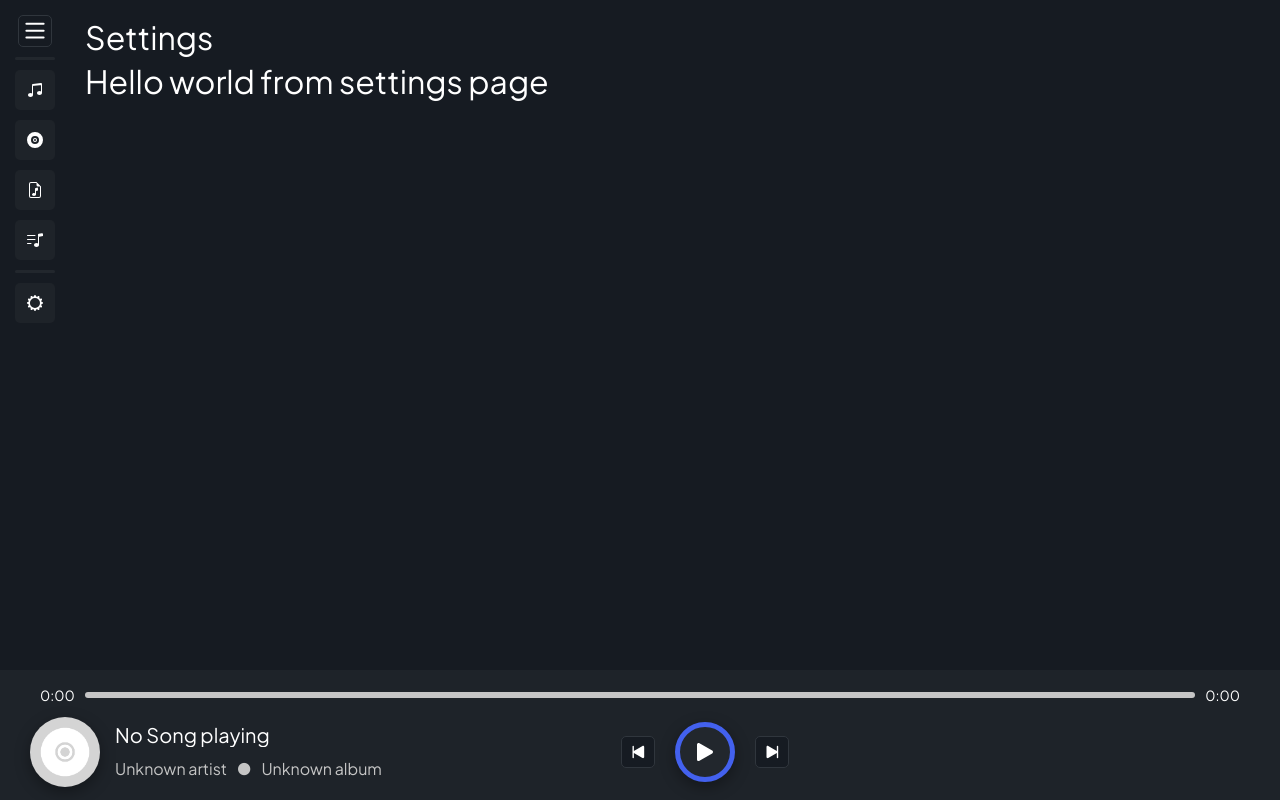
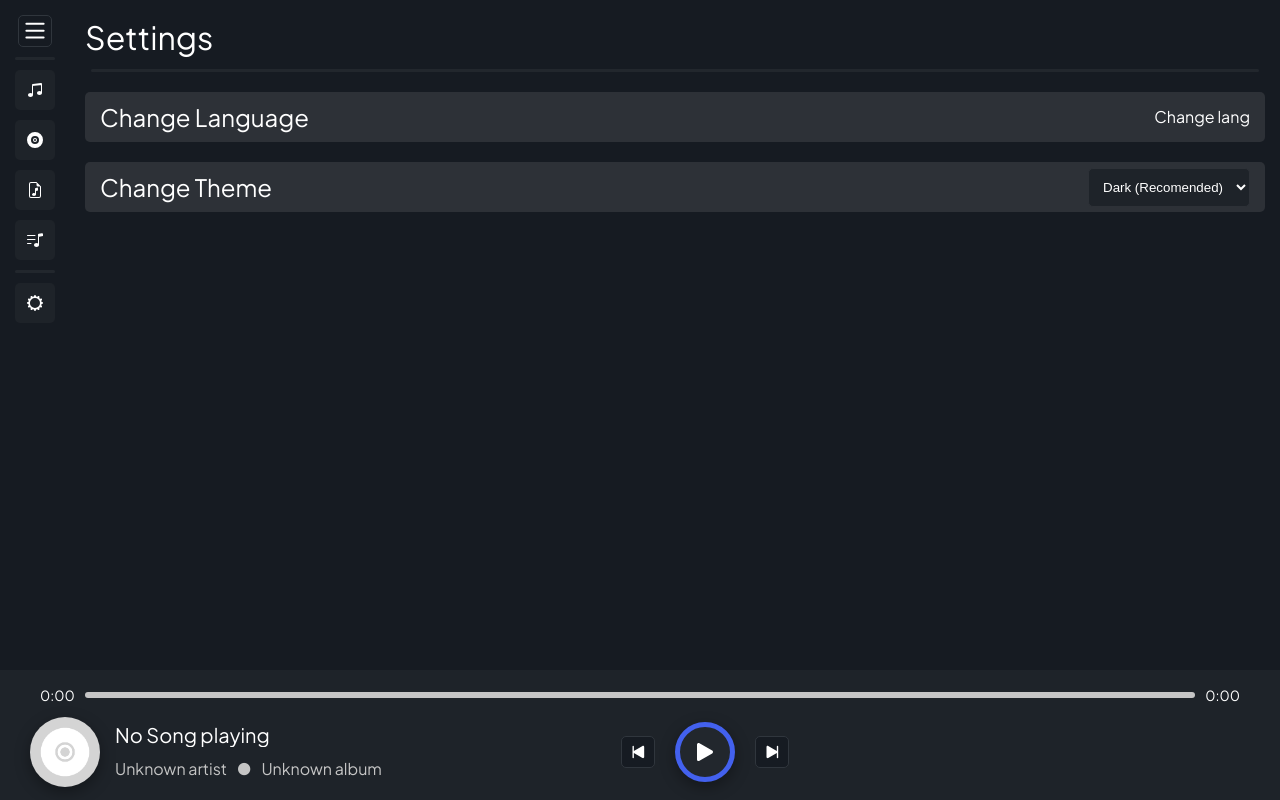
Before and after one commit to jesusalberto11/MyMusicPlayer, a React (Vite) app: page /settings in a window 1280 px wide. Built offline with nearby package versions, Linux system fonts and the light colour scheme.

Commit message:
Feat: Added ChangeTheme settings item

```diff
--- a/src/pages/SettingsPage.tsx
+++ b/src/pages/SettingsPage.tsx
@@ -1,9 +1,17 @@
 import PageContainer from "../components/layout/PageContainer";
+import ChangeTheme from "../components/pages/SettingsPage/ChangeTheme";
+import SettingsItem from "../components/pages/SettingsPage/SettingsItem";
 
 const SettingsPage = () => {
   return (
     <PageContainer title="Settings">
-      <h1>Hello world from settings page</h1>
+      <hr />
+      <SettingsItem title="Change Language">
+        <p>Change lang</p>
+      </SettingsItem>
+      <SettingsItem title="Change Theme">
+        <ChangeTheme />
+      </SettingsItem>
     </PageContainer>
   );
 };
```
